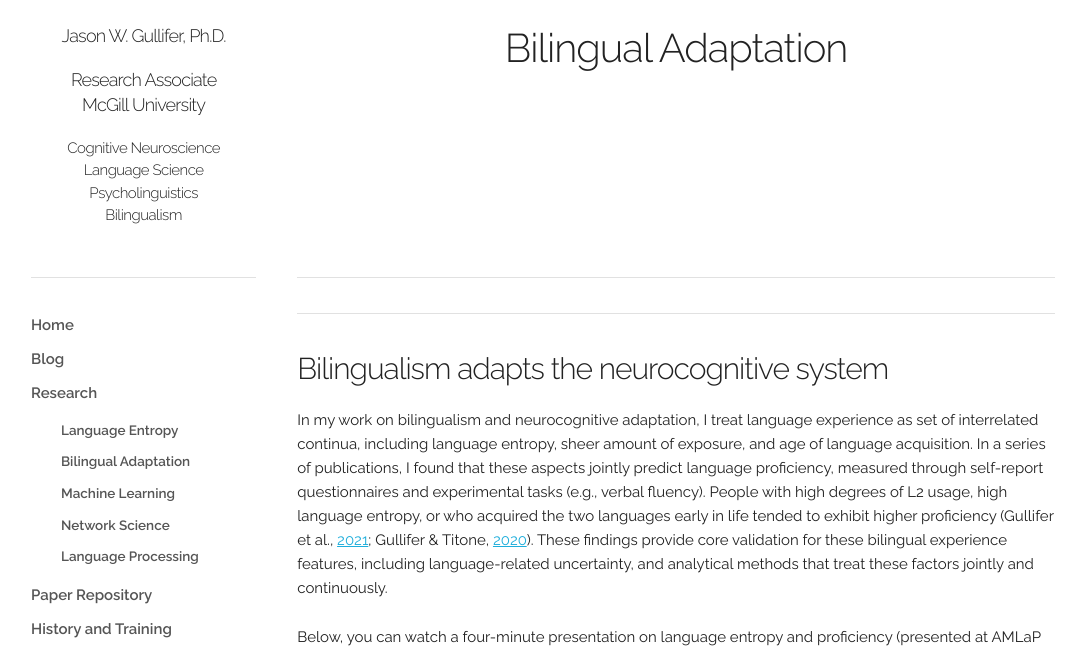
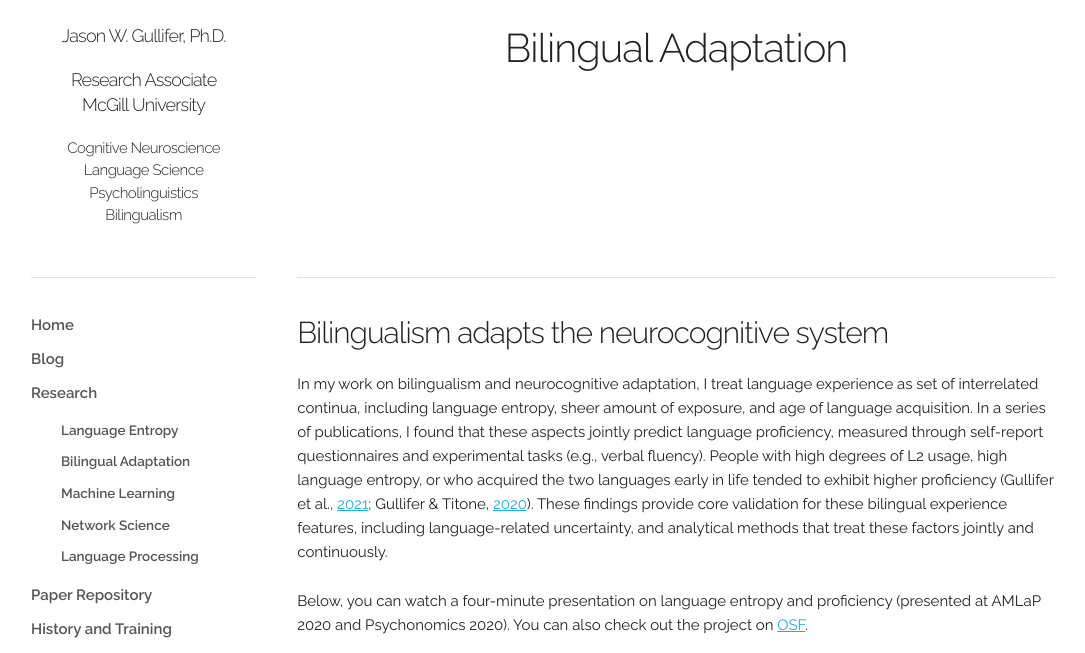
Before and after one commit to jasongullifer/jasongullifer.github.io, a Jekyll site: the page built from research/bilingual_adaptation.html, in a window 1280 px wide. Shown: the top 653 px of the page, without its empty margins (97-1182 px from the left). Built offline with Jekyll 4.4.1, drawn with Linux system fonts in a browser that asks for light colours; nearby versions of some CDN libraries; Markdown is read by kramdown in place of the engine named in the settings; comment, search, counter and statistics services are not loaded.

Commit message:
fixed extra hr on adaptation page

```diff
--- a/research/bilingual_adaptation.html
+++ b/research/bilingual_adaptation.html
@@ -2,9 +2,7 @@
 title: Bilingual Adaptation
 layout: default
 ---
-  <script type='text/javascript' src='https://d1bxh8uas1mnw7.cloudfront.net/assets/embed.js'></script>
 
-  <hr/>
 
 <h3>Bilingualism adapts the neurocognitive system</h3>
 
```
